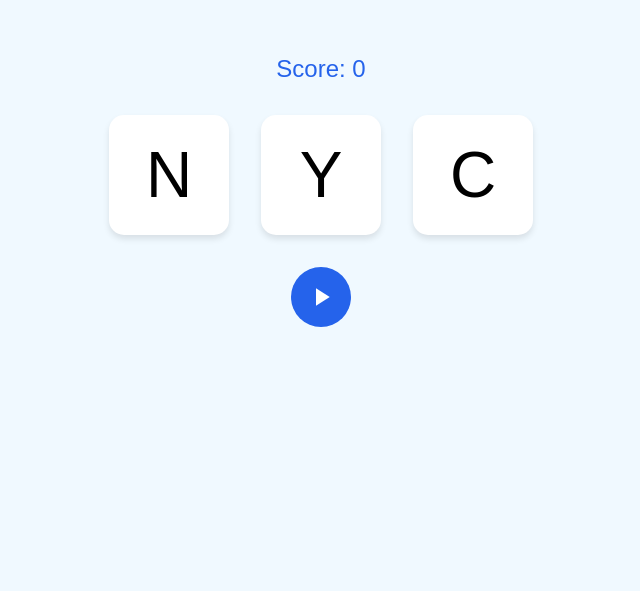
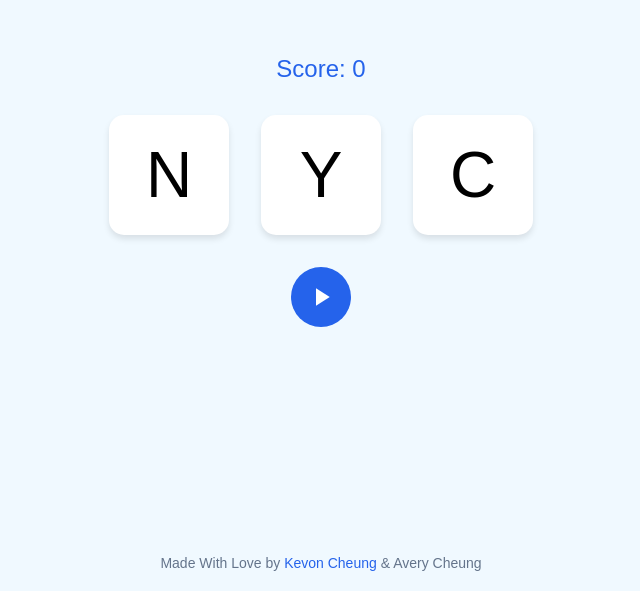
Before and after one commit to kevonc/alphabet-game, a plain HTML site: page index.html in a window 1280 px wide. Shown: the part 209-800 px from the top of the page, without its empty margins (319-959 px from the left). Drawn offline with Linux system fonts and the light colour scheme; no server answers.

Commit message:
add footer text

```diff
--- a/index.html
+++ b/index.html
@@ -29,6 +29,11 @@
 
         <div class="fireworks" id="fireworks"></div>
     </div>
+
+    <footer class="footer">
+        Made With Love by <a href="https://kevoncheung.com/" target="_blank">Kevon Cheung</a> & Avery Cheung
+    </footer>
+
     <script src="script.js"></script>
 </body>
 </html>
--- a/styles.css
+++ b/styles.css
@@ -150,3 +150,22 @@ body {
     font-size: 1.2rem;
     color: #2563eb;
 }
+
+.footer {
+    position: fixed;
+    bottom: 20px;
+    left: 0;
+    right: 0;
+    text-align: center;
+    font-size: 14px;
+    color: #64748b;
+}
+
+.footer a {
+    color: #2563eb;
+    text-decoration: none;
+}
+
+.footer a:hover {
+    text-decoration: underline;
+}
```
